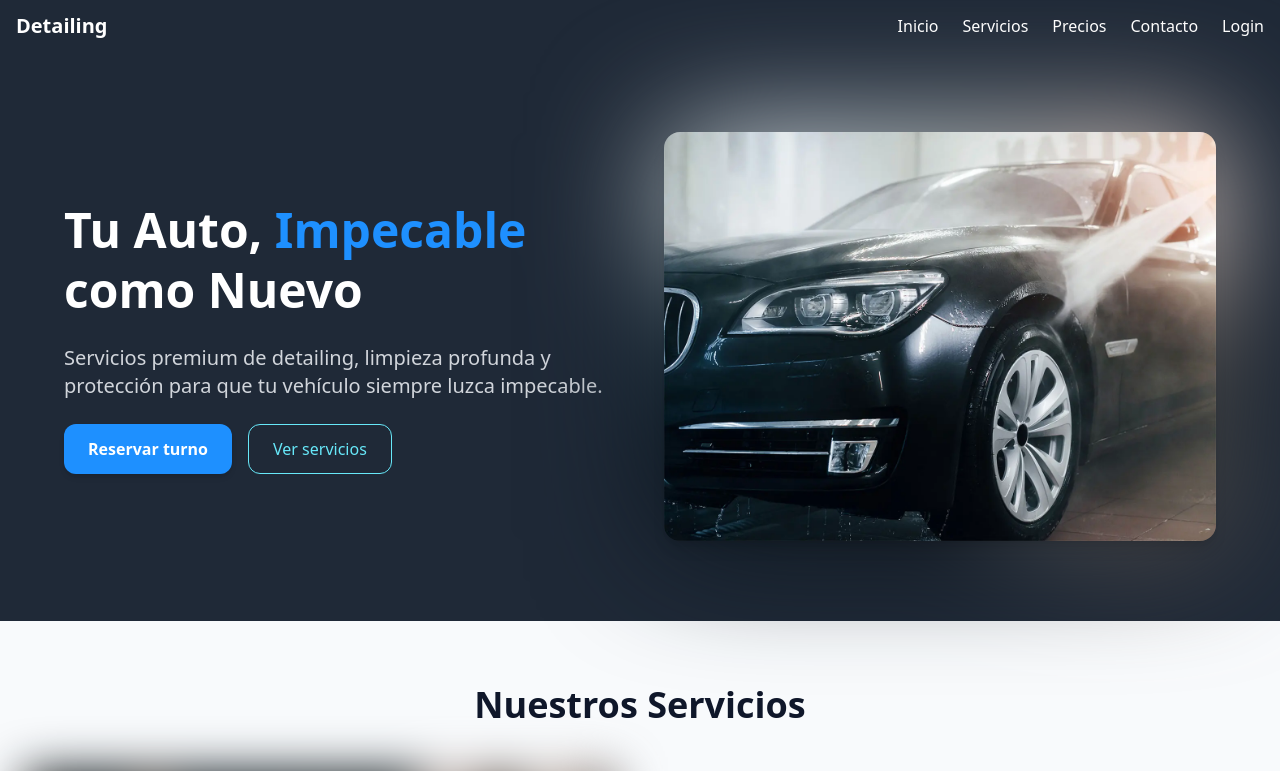
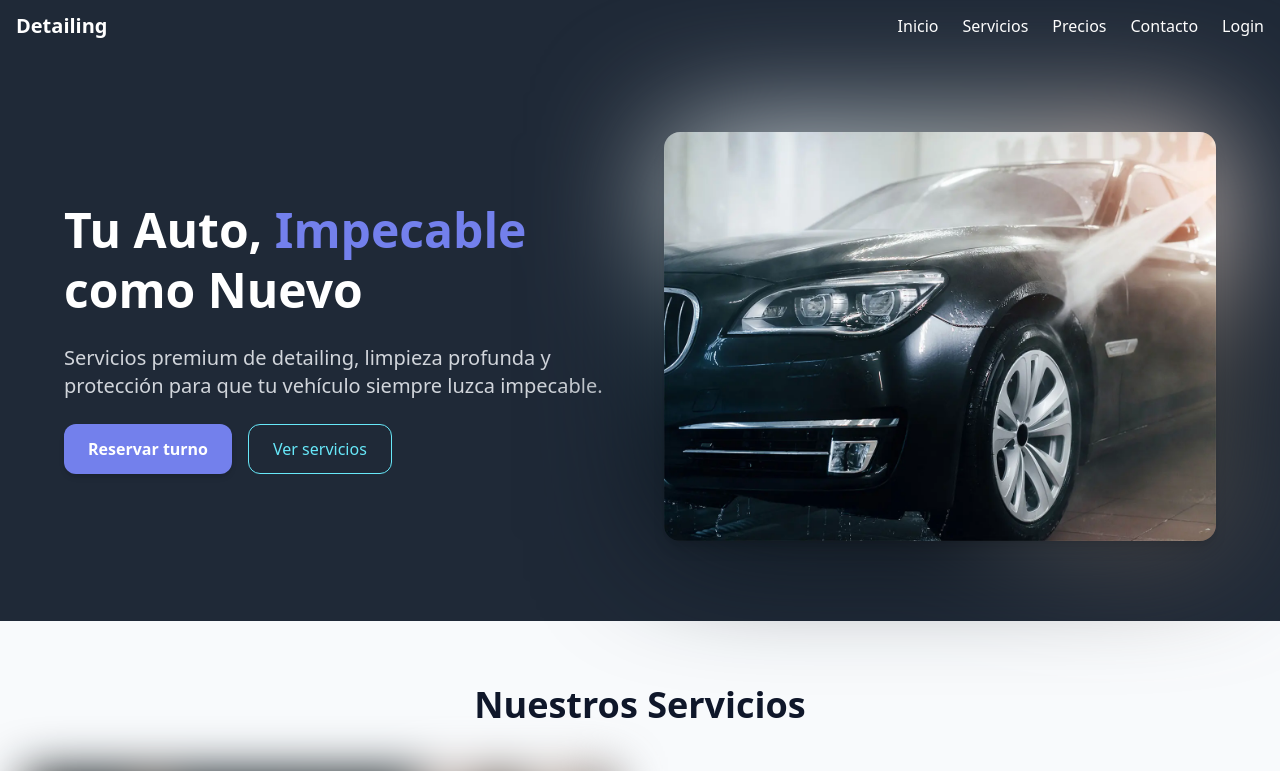
Before and after one commit to thecoderbutcher/crediflow, a Next.js app: page / in a window 1280 px wide. Shown: the top 771 px of the page. Built offline with nearby package versions, Linux system fonts and the light colour scheme.

Commit message:
edit color on global css and some stuff on frontend

```diff
--- a/app/(protected)/loans/create/action/create.ts
+++ b/app/(protected)/loans/create/action/create.ts
@@ -63,7 +63,7 @@ export const create = async (values: z.infer<typeof LoanSchema>, customerId: str
     await db.loan.create({ data: loanData });
     return { success: 'Préstamo creado con éxito' };
   }
-  catch (err) { return { error: 'Error al crear el préstamo' + err } }
+  catch { return { error: 'Error al crear el préstamo'} }
 }
 
 export const getLoanByCustomerID = async (id: string) => {
--- a/app/(protected)/loans/create/components/FormCreateLoan.tsx
+++ b/app/(protected)/loans/create/components/FormCreateLoan.tsx
@@ -107,7 +107,7 @@ const FormCreateLoan = ({ loanType, paymentType }: FormCreateLoanProps) => {
       >
         <input
           {...register('interest')}
-          type="text"
+          type="number"
           name="interest"
           placeholder="Ingresar porcentaje de intereses"
           className=" w-full outline-none focus:outline-none active:outline-none border-none"
--- a/app/globals.css
+++ b/app/globals.css
@@ -1,14 +1,14 @@
 @import 'tailwindcss';
 
 @theme {
-  --color-primary: #1e90ff;
+  --color-primary: #7380ec;
   --color-secondary: #1f2937;
   --color-accent: #67e8f9;
   --color-light: #f3f4f6;
   --color-darkText: #ffffff;
   --color-mutedText: #d1d5db;
   --color-success: #10b981;
-  --color-warning: #fbbf24;
+  --color-warning: #ffbb55;
   --color-danger: #ef4444;
 }
 
```
